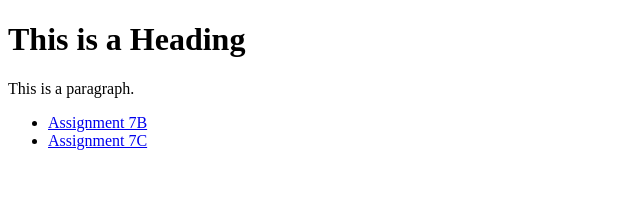
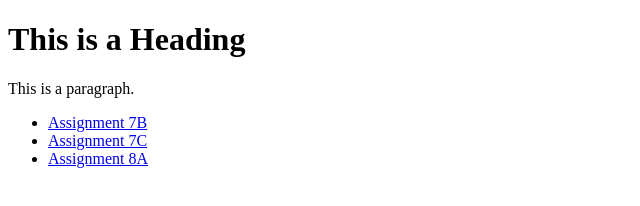
Before and after one commit to nadiraoreilly/nadiraoreilly.github.io, a plain HTML site: page index.html in a window 1280 px wide. Shown: the whole page, without its empty margins (0-640 px from the left). Drawn offline with Linux system fonts and the light colour scheme.

Commit message:
Add files via upload

```diff
--- a/index.html
+++ b/index.html
@@ -11,6 +11,7 @@
 <ul>
     <li><a href="7BSamplePage.html">Assignment 7B</a></li>
 <li><a href="7Cindex.html">Assignment 7C</a></li>
+<li><a href="Fit Life.html">Assignment 8A</a></li>
 </ul>
 
 
```
